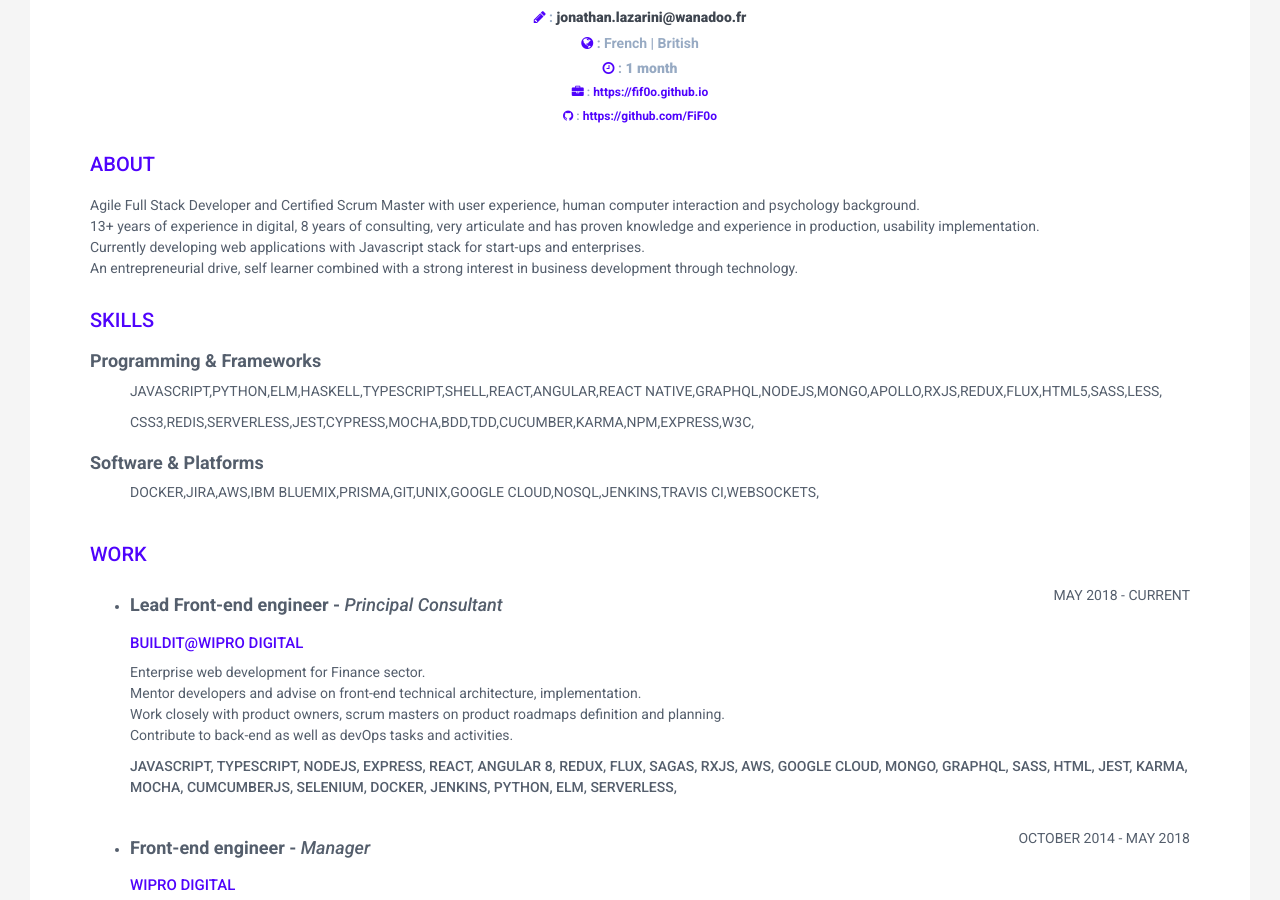
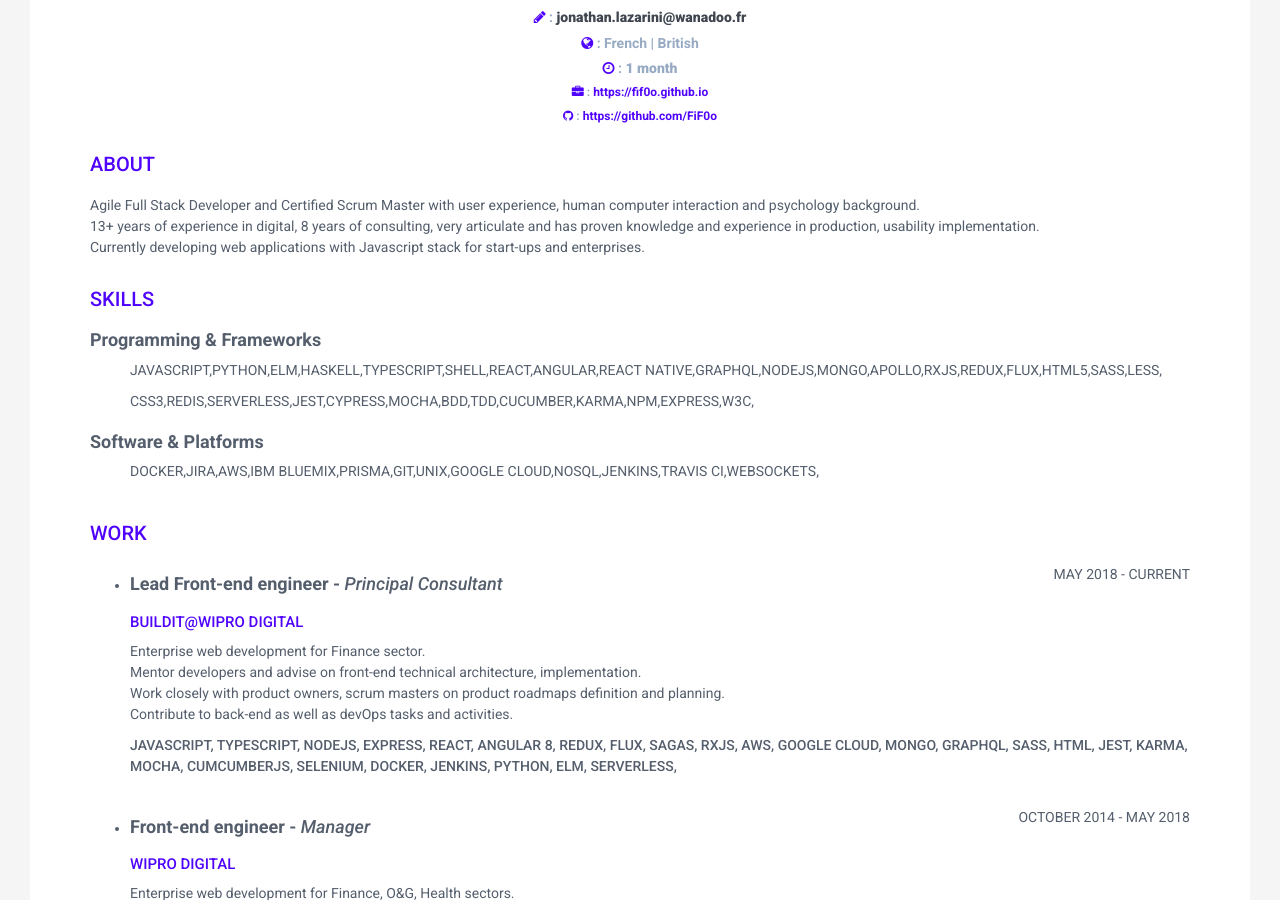
Before and after one commit to FiF0o/online-cv, a Jekyll site: the page built from short-version.html, in a window 1280 px wide and 900 px high, scrolled down 307 px. Built offline with Jekyll 4.4.1, drawn with Linux system fonts in a browser that asks for light colours.

Commit message:
fix margin and text in about

```diff
--- a/_data/short/about.yml
+++ b/_data/short/about.yml
@@ -1 +1 @@
-description: Agile Full Stack Developer and Certified Scrum Master with user experience, human computer interaction and psychology background.<br>13+ years of experience in digital, 8 years of consulting, very articulate and has proven knowledge and experience in production, usability implementation.<br>Currently developing web applications with Javascript stack for start-ups and enterprises.<br>An entrepreneurial drive, self learner combined with a strong interest in business development through technology.
+description: Agile Full Stack Developer and Certified Scrum Master with user experience, human computer interaction and psychology background.<br>13+ years of experience in digital, 8 years of consulting, very articulate and has proven knowledge and experience in production, usability implementation.<br>Currently developing web applications with Javascript stack for start-ups and enterprises.
--- a/_includes/short/work.html
+++ b/_includes/short/work.html
@@ -9,7 +9,7 @@
         <a href="{{exp.link}}">{{ exp.company }}</a>
       </h5>
       <p>{{ exp.description }}</p>
-      <p>{{ exp.tech }}</p>
+      <p>{{ exp.tech }}&nbsp;</p>
     </li>
   </ul>
   {% endfor %}
--- a/_layouts/short.html
+++ b/_layouts/short.html
@@ -16,7 +16,6 @@ layout: compress
     <div class="main-wrapper full-width">
       {{content}}
     </div><!--//main-body-->
-    {% include footer.html %}
 
     {% include scripts.html %}
   </body>
--- a/assets/css/styles.css
+++ b/assets/css/styles.css
@@ -384,6 +384,9 @@ p {
   text-transform: uppercase;
   font-weight: 500;
 }
+@page {
+  margin: 0;
+}
 /**
 * Navigation & Section
 */
--- a/assets/less/styles.less
+++ b/assets/less/styles.less
@@ -88,6 +88,11 @@
       }
     }
   }
+
+  @page {
+    margin: 0
+  }
+
 }
 
 
```
